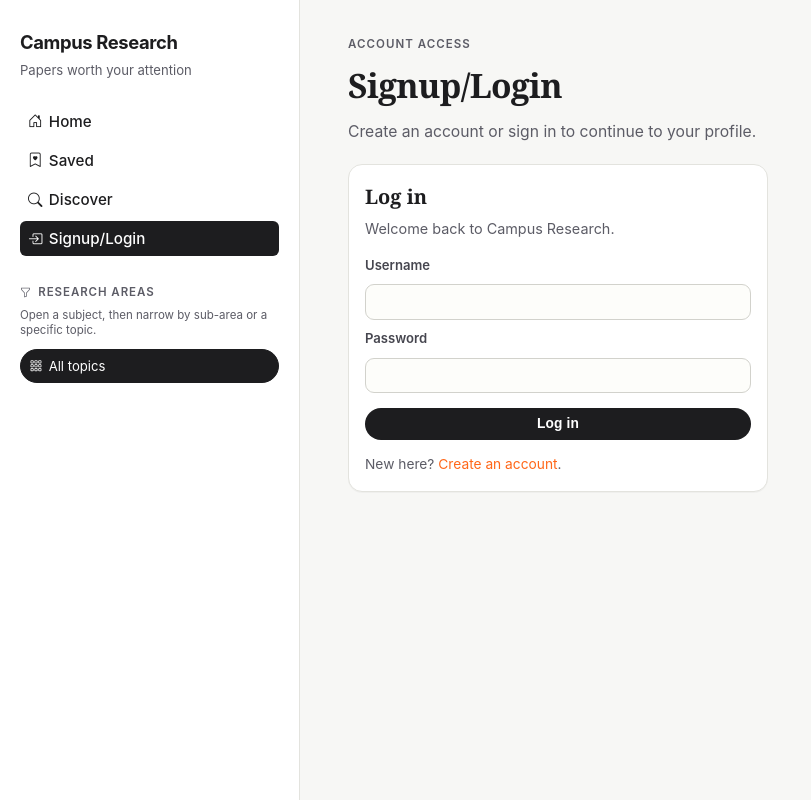
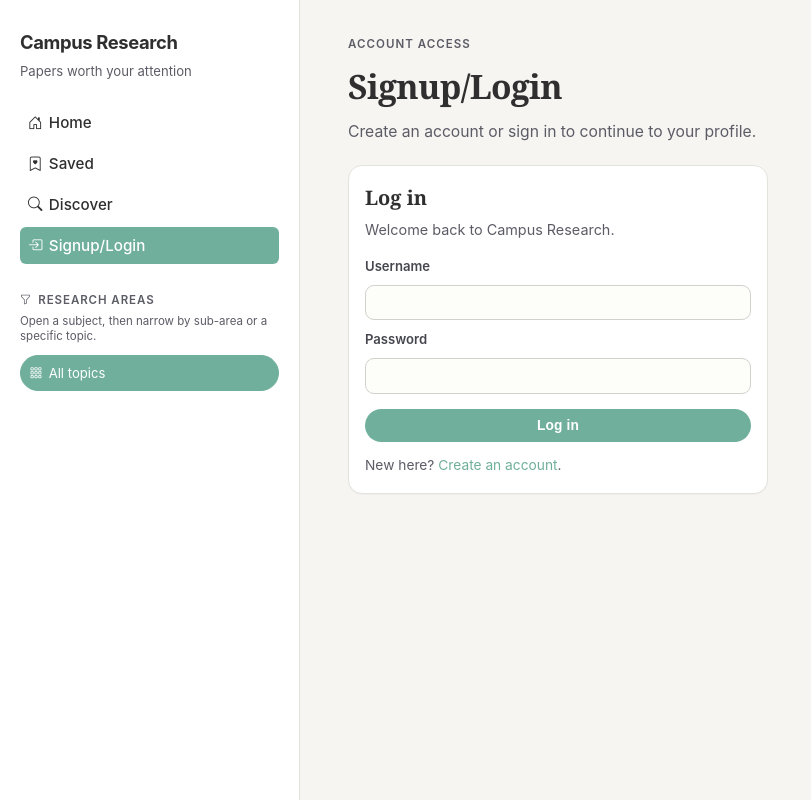
Before and after one commit to changerate/cs4800-assignment3, a Flask app: page /auth in a window 1280 px wide. Shown: the whole page, without its empty margins (0-811 px from the left). Run offline with Flask 3, Linux system fonts and the light colour scheme; data that the repository does not hold is empty.

Commit message:
small css change

```diff
--- a/backend/app/static/css/app.css
+++ b/backend/app/static/css/app.css
@@ -1,10 +1,11 @@
 :root {
-  --bg: #f7f7f5;
+  --bg: #f7f5f2;
   --surface: #ffffff;
-  --text: #1d1d1f;
+  --text: #2f2f2f;
   --muted: #5c5c66;
   --line: #e3e3de;
-  --accent: #ff6719;
+  --accent: #6faf9b;
+  --accent-hover: #5e9a89;
   --sidebar-w: 300px;
   font-family: "Inter", "Segoe UI", system-ui, -apple-system, sans-serif;
 }
@@ -91,7 +92,7 @@ code {
 }
 
 .sidebar-tagline {
-  margin: 0.35rem 0 1.5rem;
+  margin: 0.40rem 0 1.5rem;
   font-size: 0.82rem;
   color: var(--muted);
   line-height: 1.35;
@@ -106,7 +107,7 @@ code {
 
 .sidebar-link {
   display: block;
-  padding: 0.35rem 0.5rem;
+  padding: 0.40rem 0.5rem;
   border-radius: 6px;
   color: var(--text);
   font-weight: 500;
@@ -115,12 +116,12 @@ code {
 }
 
 .sidebar-link:hover {
-  background: #f0f0ec;
+  background: #e8f3ee;
   text-decoration: none;
 }
 
 .sidebar-link.is-active {
-  background: #1d1d1f;
+  background: var(--accent);
   color: #fff;
 }
 
@@ -149,12 +150,13 @@ code {
   padding: 0;
   display: flex;
   flex-direction: column;
-  gap: 0.35rem;
+  gap: 0.40rem;
 }
 
 .filter-pill {
   display: block;
-  padding: 0.35rem 0.55rem;
+  padding: 0.40rem 0.55rem;
+  margin-bottom: 0.40rem;
   border-radius: 999px;
   border: 1px solid var(--line);
   background: #fafaf8;
@@ -169,15 +171,15 @@ code {
 }
 
 .filter-pill.is-active {
-  border-color: #1d1d1f;
-  background: #1d1d1f;
+  border-color: var(--accent);
+  background: var(--accent);
   color: #fff;
 }
 
 .sidebar-filters-intro {
   font-size: 0.72rem;
   color: var(--muted);
-  margin: -0.35rem 0 0.65rem;
+  margin: -0.40rem 0 0.65rem;
   line-height: 1.35;
 }
 
@@ -704,10 +707,10 @@ code {
 }
 
 .auth-button {
-  margin-top: 0.35rem;
+  margin-top: 0.40rem;
   border: 0;
   border-radius: 999px;
-  background: #1d1d1f;
+  background: var(--accent);
   color: #fff;
   font-size: 0.86rem;
   font-weight: 600;
```
Also changed, not shown: other parts of backend/app/static/css/app.css (+19 -18 lines).
